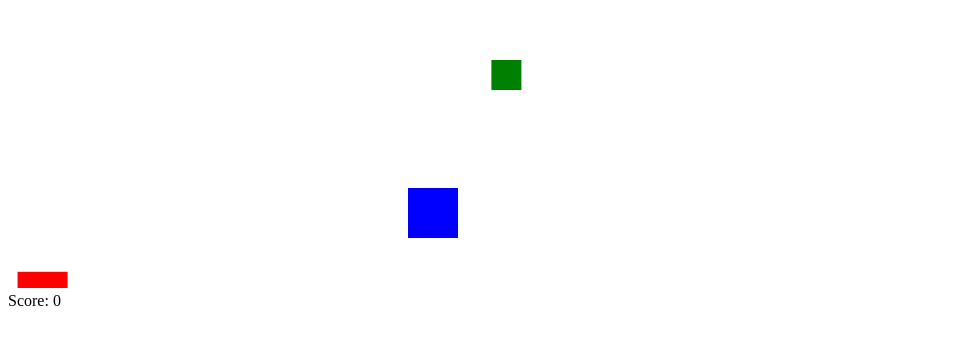
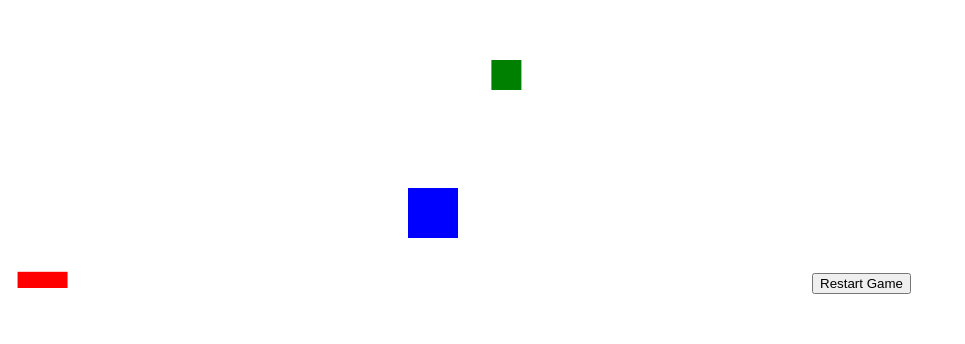
Before and after one commit to a0001988/game, a plain HTML site: page index.html in a window 1280 px wide. Shown: the part 320-664 px from the top of the page, without its empty margins (0-965 px from the left). Drawn offline with Linux system fonts and the light colour scheme.

Commit message:
Update index.html

```diff
--- a/index.html
+++ b/index.html
@@ -3,13 +3,13 @@
 <head>
   <meta charset="UTF-8">
   <meta name="viewport" content="width=device-width, initial-scale=1.0">
-  <title>Game Template</title>
+  <title>Shooting Game</title>
   <link rel="stylesheet" href="styles.css">
 </head>
 <body>
   <div id="game-container">
     <canvas id="game-canvas"></canvas>
-    <div id="score-board">Score: <span id="score">0</span></div>
+    <button id="restart-button">Restart Game</button>
   </div>
   <script src="script.js"></script>
 </body>
```
